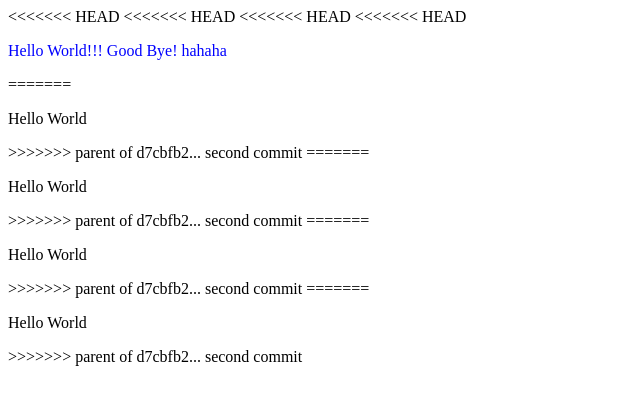
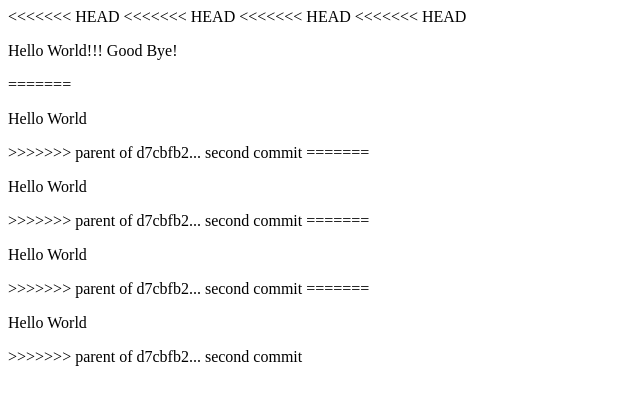
Before and after one commit to erisetyawan/oop, a plain HTML site: page index.html in a window 1280 px wide. Shown: the whole page, without its empty margins (0-640 px from the left). Drawn offline with Linux system fonts and the light colour scheme.

Commit message:
Revert "Third Commit"
This reverts commit eeb5d988134fbd73a73b06671a20dfc29510cd4a.

```diff
--- a/index.html
+++ b/index.html
@@ -3,10 +3,9 @@
 <<<<<<< HEAD
 <<<<<<< HEAD
 <html>
-<p style='color:blue'>
+<p>
     Hello World!!!
     Good Bye!
-	hahaha
 </p>
 </html>
 =======
```
